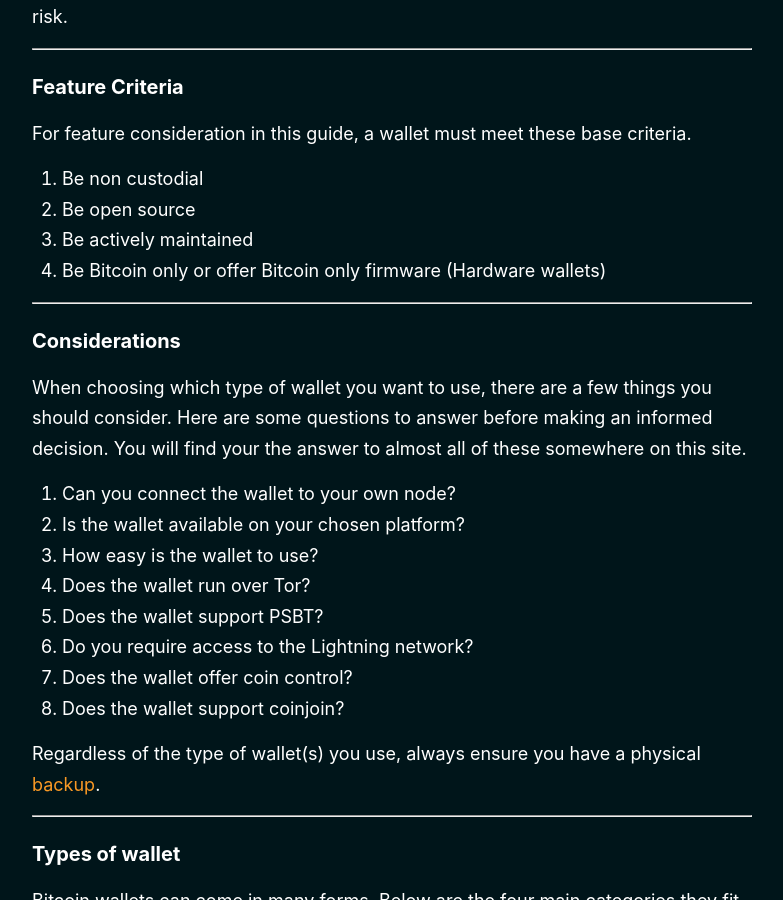
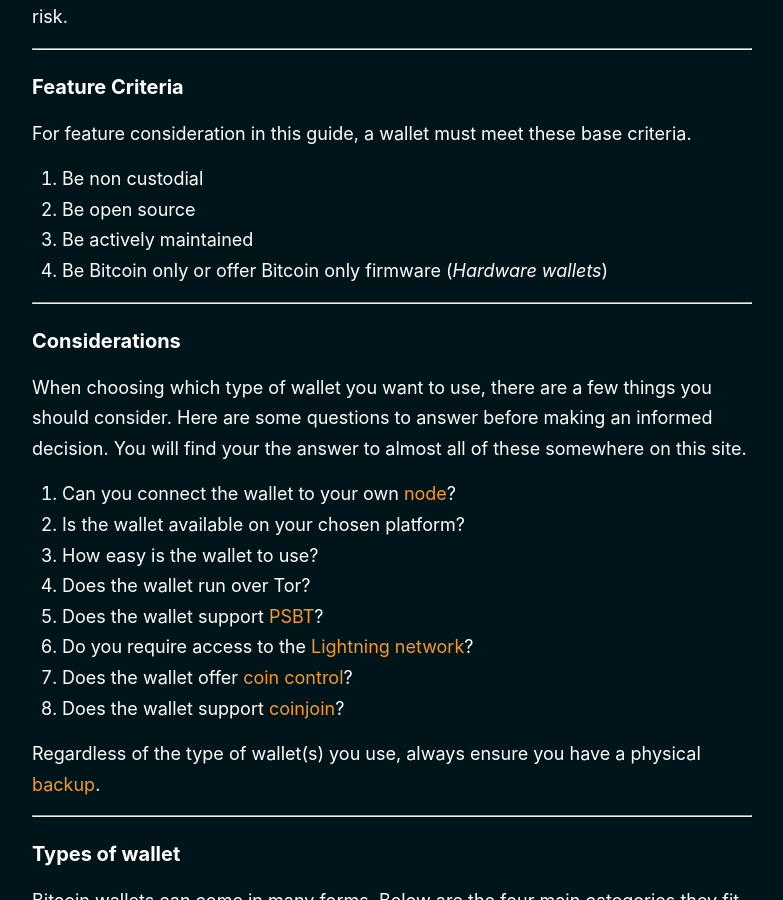
Before and after one commit to BitcoinQnA/bitcoin-wallet-guide, a Jekyll site: the page built from _pages/home.md, in a window 1280 px wide and 900 px high, scrolled down 656 px. Shown: the whole window, without its empty margins (248-1031 px from the left). Built offline with Jekyll 4.4.1, drawn with Linux system fonts in a browser that asks for light colours; part of the change alters nothing that is shown.

```diff
--- a/_pages/home.md
+++ b/_pages/home.md
@@ -17,7 +17,7 @@ For feature consideration in this guide, a wallet must meet these base criteria.
   1.  Be non custodial
   2.  Be open source
   3.  Be actively maintained
-  4.  Be Bitcoin only or offer Bitcoin only firmware (Hardware wallets)
+  4.  Be Bitcoin only or offer Bitcoin only firmware (*Hardware wallets*)
 
 ***
 
@@ -25,14 +25,14 @@ For feature consideration in this guide, a wallet must meet these base criteria.
 
 When choosing which type of wallet you want to use, there are a few things you should consider. Here are some questions to answer before making an informed decision. You will find your the answer to almost all of these somewhere on this site.
 
-  1. Can you connect the wallet to your own node?
+  1. Can you connect the wallet to your own [node](https://node.guide)?
   2. Is the wallet available on your chosen platform?
   3. How easy is the wallet to use?
   4. Does the wallet run over Tor?
-  5. Does the wallet support PSBT?
-  6. Do you require access to the Lightning network?
-  7. Does the wallet offer coin control?
-  8. Does the wallet support coinjoin?
+  5. Does the wallet support [PSBT](https://en.bitcoin.it/wiki/BIP_0174)?
+  6. Do you require access to the [Lightning network](https://www.bitcoinqna.com/lightning)?
+  7. Does the wallet offer [coin control](https://bitcoinprivacy.guide/segregate.html)?
+  8. Does the wallet support [coinjoin](https://www.bitcoinqna.com/coinjoin)?
 
 Regardless of the type of wallet(s) you use, always ensure you have a physical [backup](https://jlopp.github.io/metal-bitcoin-storage-reviews/).
 
```
